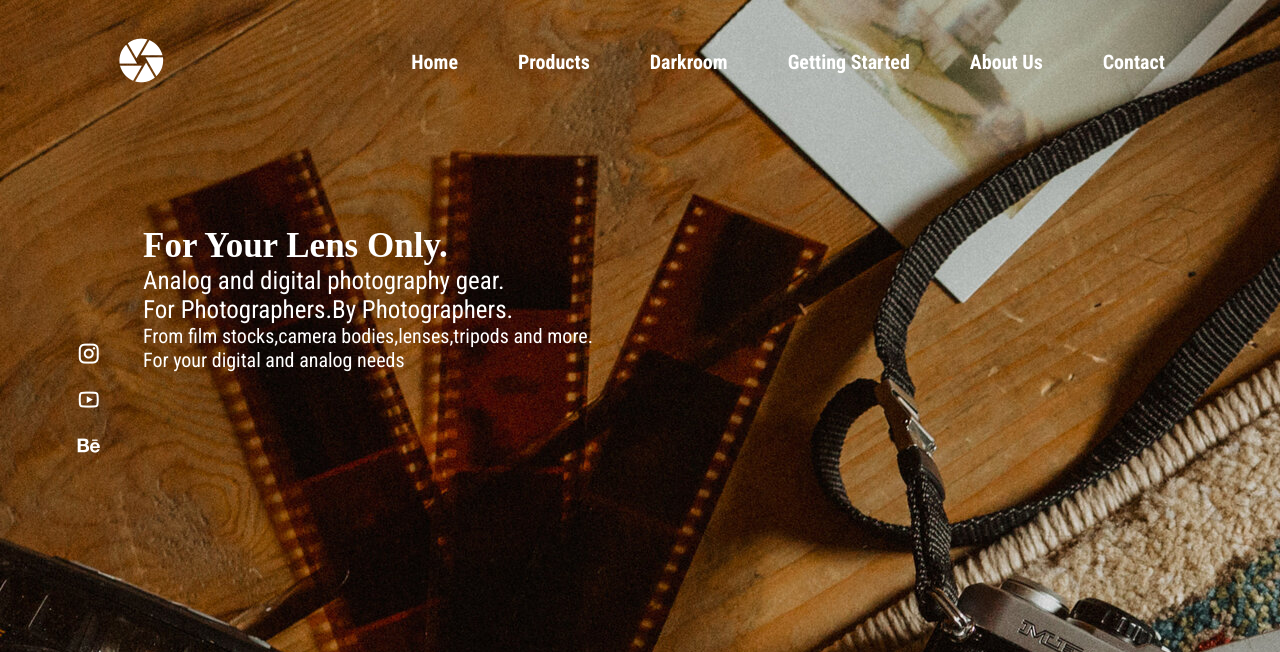
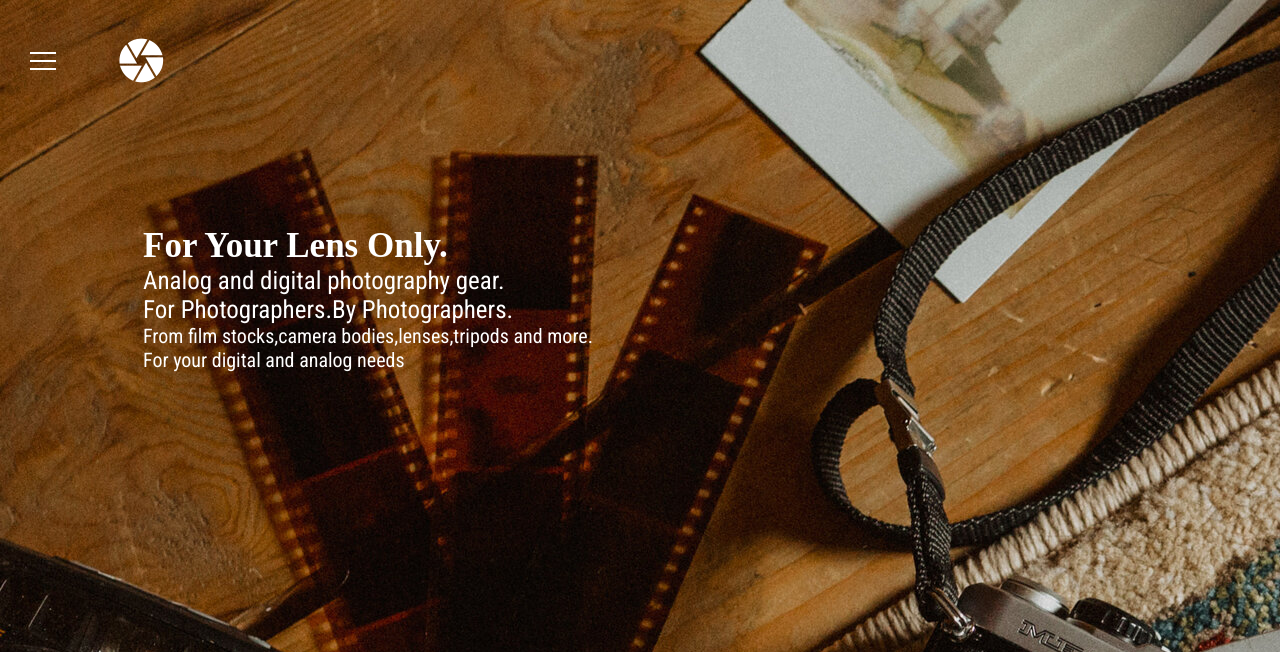
Before and after one commit to dragosdra/flaskdiplomaproject, a Flask app: page / in a window 1280 px wide. Shown: the top 652 px of the page. Run offline with Flask 3, Linux system fonts and the light colour scheme.

Commit message:
replaced navbar with hamburger menu

```diff
--- a/static/script.js
+++ b/static/script.js
@@ -0,0 +1,3 @@
+function myFunction(x) {
+    x.classList.toggle("change");
+  }
--- a/static/style.css
+++ b/static/style.css
@@ -92,3 +92,80 @@ section{
     color: grey;
     transform: translateX(5px);
 }
+.container {
+    display: inline-block;
+    cursor: pointer;
+  }
+
+
+#menu__toggle {
+  opacity: 0;
+}
+#menu__toggle:checked + .menu__btn > span {
+  transform: rotate(45deg);
+}
+#menu__toggle:checked + .menu__btn > span::before {
+  top: 0;
+  transform: rotate(0deg);
+}
+#menu__toggle:checked + .menu__btn > span::after {
+  top: 0;
+  transform: rotate(90deg);
+}
+#menu__toggle:checked ~ .menu__box {
+  left: 0 !important;
+}
+.menu__btn {
+  position: fixed;
+  top: 60px;
+  left: 30px;
+  width: 26px;
+  height: 26px;
+  cursor: pointer;
+  z-index: 1;
+}
+.menu__btn > span,
+.menu__btn > span::before,
+.menu__btn > span::after {
+  display: block;
+  position: absolute;
+  width: 100%;
+  height: 2px;
+  background-color:white;
+  transition-duration: .25s;
+}
+.menu__btn > span::before {
+  content: '';
+  top: -8px;
+}
+.menu__btn > span::after {
+  content: '';
+  top: 8px;
+}
+.menu__box {
+  display: block;
+  position: fixed;
+  top: 0;
+  left: -100%;
+  width: 300px;
+  height: 100%;
+  margin: 0;
+  padding: 80px 0;
+  list-style: none;
+  background-color: #333;
+  box-shadow: 2px 2px 6px rgba(0, 0, 0, .4);
+  transition-duration: .25s;
+}
+.menu__item {
+  display: block;
+  padding: 15px 30px;
+  color: white;
+  font-family: 'Roboto', sans-serif;
+  font-size: 20px;
+  font-weight: 600;
+  text-decoration: none;
+  transition-duration: .25s;
+}
+.menu__item:hover {
+  background-color: #CFD8DC;
+}
--- a/templates/index.html
+++ b/templates/index.html
@@ -19,16 +19,25 @@
 <body>
     <header>
         <a href="/" class="logo"><i class="ri-camera-lens-fill"></i></a>
-        <ul class="navlist">
-            <li><a href="/">Home</a></li>
-            <li><a href="products">Products</a></li>
-            <li><a href="darkroom">Darkroom</a></li>
-            <li><a href="gettingstarted">Getting Started</a></li>
-            <li><a href="/">About Us</a></li>
-            <li><a href="/">Contact</a></li>
+    <div class="hamburger-menu">
+        <input id="menu__toggle" type="checkbox" />
+        <label class="menu__btn" for="menu__toggle">
+        <span></span>
+        </label>
+
+        <ul class="menu__box">
+            <li><a class="menu__item" href="/">Home</a></li>
+            <li><a class="menu__item" href="products">Products</a></li>
+            <li><a class="menu__item" href="gettingstarted">Getting Started</a></li>
+            <li><a class="menu__item" href="darkroom">Darkroom</a></li>
+            <li><a class="menu__item" href="#">About</a></li>
+            <li><a class="menu__item" href="#">Contact</a></li>
         </ul>
-        <div class="bx bx-menu" id="menu-icon"></div>
+    </div>
+
+
     </header>
+
     <section class="landing">
         <div class="landing-text">
             <h1>For Your Lens Only.</h1>
@@ -39,11 +48,6 @@
             </p>
         </div>
     </section>
-    <div class="icons">
-        <a href="/"><i class="ri-instagram-line"></i></a>
-        <a href="/"><i class="ri-youtube-line"></i></a>
-        <a href="/"><i class="ri-behance-fill"></i></a>
-    </div>
     <!--JAVASCRIPT-->
     <script src="/static/script.js"></script>
 </body>
```
Also changed, not shown: templates/products.html (+20 -1 lines).
